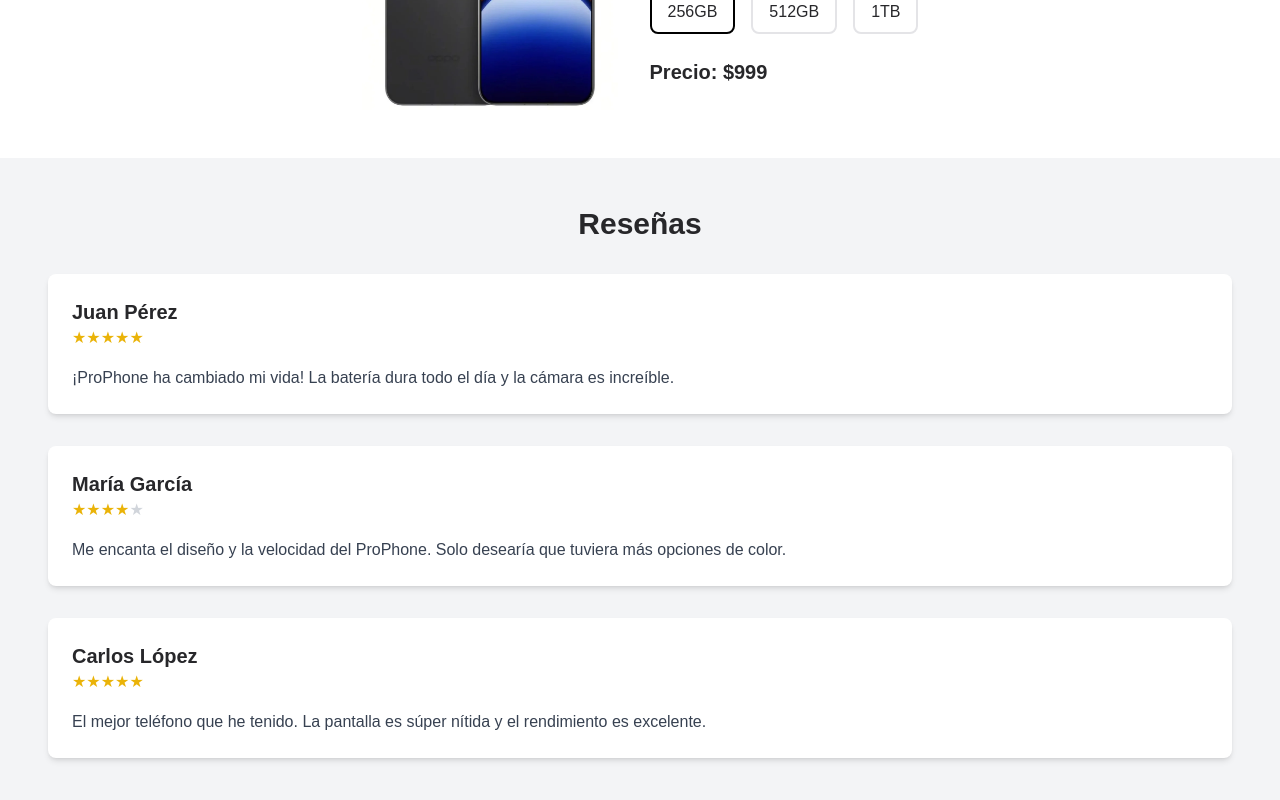
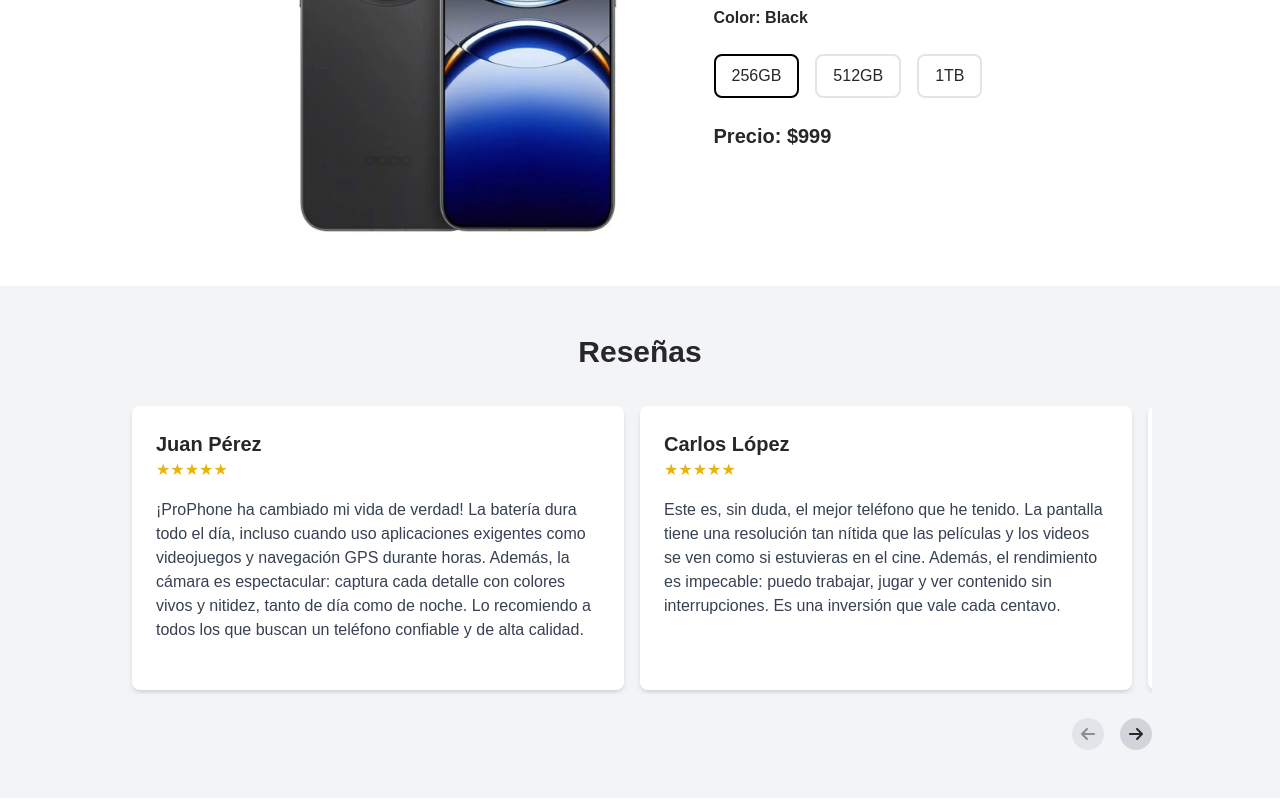
Before and after one commit to JhericoS/pro-phone, a Next.js app: page /sections in a window 1280 px wide. Shown: the part 1834-2634 px from the top of the page. Built offline with nearby package versions, Linux system fonts and the light colour scheme.

Commit message:
update reviews section (add swipeable)

```diff
--- a/app/header/page.tsx
+++ b/app/header/page.tsx
@@ -31,6 +31,12 @@
           className="hover:text-blue-500"
         >
           Características
+        </button>
+        <button
+          onClick={() => handleScroll("versions")}
+          className="hover:text-blue-500"
+        >
+          Versiones
         </button>
         <button
           onClick={() => handleScroll("reviews")}
@@ -74,6 +80,12 @@
             Características
           </button>
           <button
+            onClick={() => handleScroll("versions")}
+            className="hover:text-blue-500"
+          >
+            Versiones
+          </button>
+          <button
             onClick={() => handleScroll("reviews")}
             className="hover:text-blue-500"
           >
--- a/app/sections/features/page.tsx
+++ b/app/sections/features/page.tsx
@@ -5,7 +5,7 @@
     <h2 className="text-3xl font-bold text-center mb-8">
       Características del ProPhone
     </h2>
-    <div className="grid grid-cols-1 md:grid-cols-2 gap-8 max-w-6xl mx-auto">
+    <div className="grid grid-cols-1 md:grid-cols-2 gap-8 max-w-5xl mx-auto">
       {features.map((feature, index) => (
         <div
           key={index}
--- a/app/sections/reviews/page.tsx
+++ b/app/sections/reviews/page.tsx
@@ -1,11 +1,65 @@
+"use client";
+import { useState, useEffect } from "react";
+import { useSwipeable } from "react-swipeable";
 import reviews from "@/public/data/reviews";
+import { FaArrowLeft, FaArrowRight } from "react-icons/fa6";
 
-const Reviews = () => (
+const Reviews = () => {
+  const [currentIndex, setCurrentIndex] = useState(0);
+  const [cardsToShow, setCardsToShow] = useState(1);
+
+  useEffect(() => {
+    const handleResize = () => {
+      if (window.innerWidth >= 768) {
+        setCardsToShow(2);
+      } else {
+        setCardsToShow(1);
+      }
+    };
+
+    window.addEventListener("resize", handleResize);
+    handleResize();
+
+    return () => {
+      window.removeEventListener("resize", handleResize);
+    };
+  }, []);
+
+  const handlePrev = () => {
+    setCurrentIndex((prevIndex) =>
+      prevIndex === 0 ? prevIndex : prevIndex - 1
+    );
+  };
+
+  const handleNext = () => {
+    setCurrentIndex((prevIndex) =>
+      prevIndex === reviews.length - cardsToShow ? prevIndex : prevIndex + 1
+    );
+  };
+
+  const swipeHandlers = useSwipeable({
+    onSwipedLeft: handleNext,
+    onSwipedRight: handlePrev,
+    trackMouse: true,
+  });
+
+  return (
     <section id="reviews" className="p-12 bg-gray-100 text-zinc-800">
       <h2 className="text-3xl font-bold text-center mb-8">Reseñas</h2>
-    <div className="space-y-8">
+      <div className="relative max-w-5xl mx-auto select-none ">
+        <div className="overflow-hidden p-1" {...swipeHandlers}>
+          <div
+            className="flex transition-transform duration-500 gap-4"
+            style={{
+              transform: `translateX(-${currentIndex * (100 / cardsToShow)}%)`,
+            }}
+          >
             {reviews.map((review, index) => (
-        <div key={index} className="bg-white p-6 rounded-lg shadow-md">
+              <div
+                key={index}
+                className="bg-white p-6 rounded-lg shadow-md w-80 flex-shrink-0"
+                style={{ minWidth: `calc(${100 / cardsToShow}% - 1rem)` }}
+              >
                 <h3 className="text-xl font-semibold">{review.name}</h3>
                 <div className="flex items-center mb-4">
                   {Array.from({ length: review.rating }).map((_, i) => (
@@ -23,7 +77,32 @@
               </div>
             ))}
           </div>
+        </div>
+      </div>
+      <div className="flex justify-end mt-6 space-x-4  max-w-5xl mx-auto">
+        <button
+          onClick={handlePrev}
+          className={`bg-gray-300 p-2 rounded-full hover:bg-gray-400 ${
+            currentIndex === 0 ? "opacity-50 cursor-not-allowed" : ""
+          }`}
+          disabled={currentIndex === 0}
+        >
+          <FaArrowLeft />
+        </button>
+        <button
+          onClick={handleNext}
+          className={`bg-gray-300 p-2 rounded-full hover:bg-gray-400 ${
+            currentIndex === reviews.length - cardsToShow
+              ? "opacity-50 cursor-not-allowed"
+              : ""
+          }`}
+          disabled={currentIndex === reviews.length - cardsToShow}
+        >
+          <FaArrowRight />
+        </button>
+      </div>
     </section>
   );
+};
 
 export default Reviews;
--- a/app/sections/versions/page.tsx
+++ b/app/sections/versions/page.tsx
@@ -14,13 +14,13 @@
         Versiones del ProPhone
       </h2>
       <div className="flex flex-col lg:flex-row items-center lg:items-center lg:justify-center">
-        <div className="mb-8 lg:mb-0 lg:mr-8">
+        <div className="mb-8 lg:mb-0 lg:mr-24">
           <Image
             src={selectedColor}
             alt="ProPhone"
             width={960}
             height={960}
-            className="w-64 h-64 object-cover"
+            className="w-80 h-96 object-cover"
           />
         </div>
         <div className="flex flex-col items-center lg:items-start">
--- a/package.json
+++ b/package.json
@@ -12,7 +12,8 @@
     "next": "15.0.3",
     "react": "19.0.0-rc-66855b96-20241106",
     "react-dom": "19.0.0-rc-66855b96-20241106",
-    "react-icons": "^5.3.0"
+    "react-icons": "^5.3.0",
+    "react-swipeable": "^7.0.2"
   },
   "devDependencies": {
     "@types/node": "^20",
--- a/public/data/reviews.ts
+++ b/public/data/reviews.ts
@@ -3,19 +3,37 @@
     name: "Juan Pérez",
     rating: 5,
     comment:
-      "¡ProPhone ha cambiado mi vida! La batería dura todo el día y la cámara es increíble.",
+      "¡ProPhone ha cambiado mi vida de verdad! La batería dura todo el día, incluso cuando uso aplicaciones exigentes como videojuegos y navegación GPS durante horas. Además, la cámara es espectacular: captura cada detalle con colores vivos y nitidez, tanto de día como de noche. Lo recomiendo a todos los que buscan un teléfono confiable y de alta calidad.",
+  },
+  {
+    name: "Carlos López",
+    rating: 5,
+    comment:
+      "Este es, sin duda, el mejor teléfono que he tenido. La pantalla tiene una resolución tan nítida que las películas y los videos se ven como si estuvieras en el cine. Además, el rendimiento es impecable: puedo trabajar, jugar y ver contenido sin interrupciones. Es una inversión que vale cada centavo.",
+  },
+  {
+    name: "Ana Martínez",
+    rating: 5,
+    comment:
+      "El ProPhone es simplemente genial. Me encanta lo bien que salen las fotos, incluso en condiciones de poca luz. La batería también es un gran punto a favor, ya que dura fácilmente todo el día, incluso con un uso intensivo. No puedo imaginarme volver a usar otro teléfono después de esto.",
+  },
+  {
+    name: "Pedro Rodríguez",
+    rating: 5,
+    comment:
+      "Estoy encantado con el ProPhone. La cámara no solo es excelente, sino que tiene funciones avanzadas como el modo retrato, que hace que todas mis fotos parezcan profesionales. La batería, por otro lado, es una maravilla: no tengo que preocuparme por cargarlo hasta la noche, aunque lo use todo el día. ¡10/10 recomendado!",
   },
   {
     name: "María García",
     rating: 4,
     comment:
-      "Me encanta el diseño y la velocidad del ProPhone. Solo desearía que tuviera más opciones de color.",
+      "Me encanta el diseño elegante y moderno del ProPhone. Es tan ligero que apenas se siente en la mano, y la velocidad con la que ejecuta las aplicaciones es impresionante. Sin embargo, me encantaría que hubiera más opciones de colores llamativos, ya que eso lo haría aún más personalizable. ¡De todas formas, es un excelente dispositivo!",
   },
   {
-    name: "Carlos López",
+    name: "Laura Sánchez",
     rating: 5,
     comment:
-      "El mejor teléfono que he tenido. La pantalla es súper nítida y el rendimiento es excelente.",
+      "El ProPhone ha superado todas mis expectativas. La experiencia de juego es fluida y sin retrasos, incluso con los títulos más exigentes. La pantalla grande y vibrante hace que todo sea más inmersivo. Además, la duración de la batería asegura que puedo disfrutar horas de entretenimiento sin interrupciones. ¡Es el teléfono perfecto para los amantes de la tecnología!",
   },
 ];
 
```
Also changed, not shown: 1 other file (tests, documents, lock files or other folders). Lines whose indentation alone changed are shown as unchanged.
